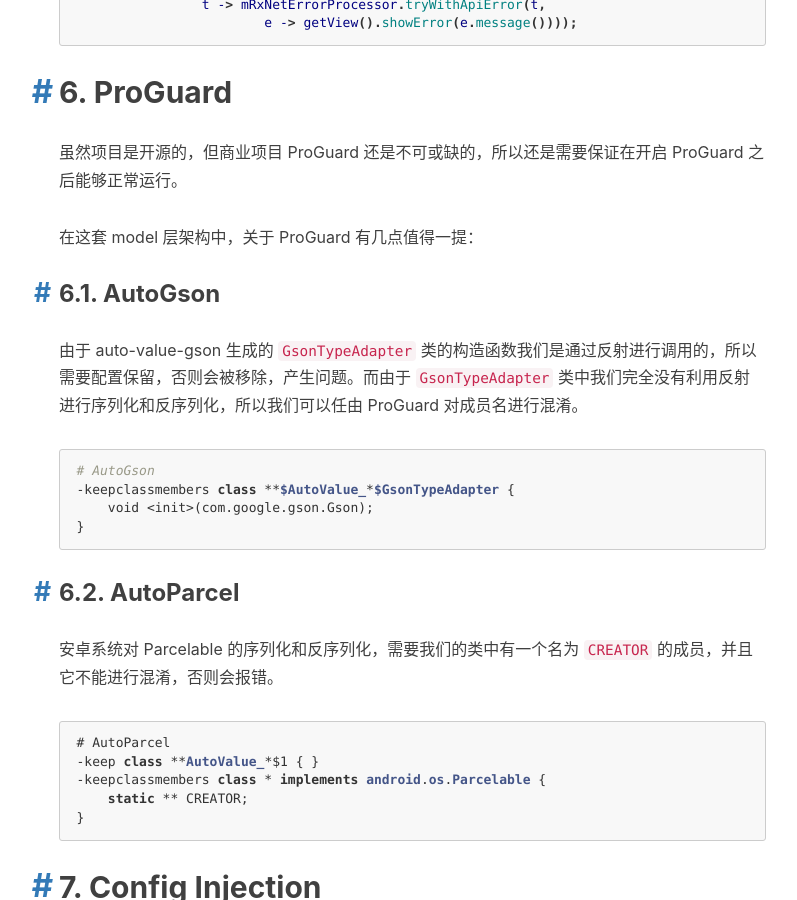
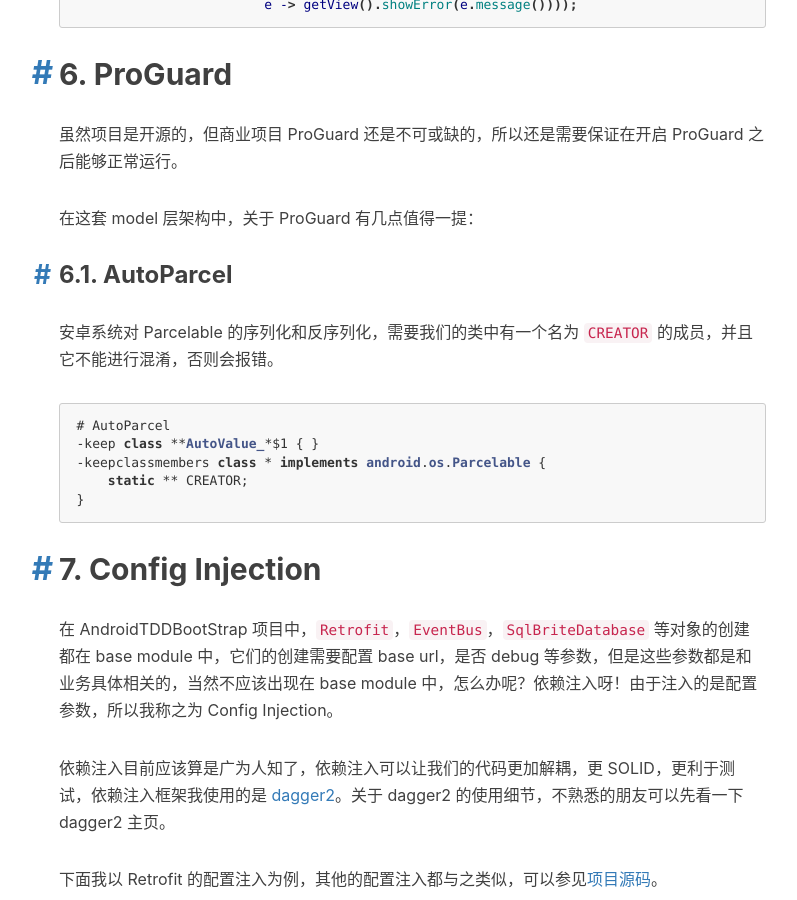
Before and after one commit to anzhidabai/Piasy.github.io, a Jekyll site: the page built from _posts/2016-05-12-Perfect-Android-Model-Layer-2.md, in a window 1280 px wide and 900 px high, scrolled down 8694 px. Shown: the whole window, without its empty margins (206-1003 px from the left). Built offline with Jekyll 4.4.1, drawn with Linux system fonts in a browser that asks for light colours; comment, search, counter and statistics services are not loaded; some of the changed text lies outside the part shown.

Commit message:
update content

```diff
--- a/_posts/2016-05-12-Perfect-Android-Model-Layer-2.md
+++ b/_posts/2016-05-12-Perfect-Android-Model-Layer-2.md
@@ -44,7 +44,6 @@ tags:
 
 ~~~ java
 @AutoValue
-@AutoGson(AutoValue_GithubUser.GsonTypeAdapter.class)
 public abstract class GithubUser implements GithubUserModel, Parcelable {
     // ...
 }
@@ -313,17 +312,7 @@ mGithubUserDao.searchUser(query)
 
 在这套 model 层架构中，关于 ProGuard 有几点值得一提：
 
-### 6.1. AutoGson
-由于 auto-value-gson 生成的 `GsonTypeAdapter` 类的构造函数我们是通过反射进行调用的，所以需要配置保留，否则会被移除，产生问题。而由于 `GsonTypeAdapter` 类中我们完全没有利用反射进行序列化和反序列化，所以我们可以任由 ProGuard 对成员名进行混淆。
-
-~~~
-# AutoGson
--keepclassmembers class **$AutoValue_*$GsonTypeAdapter {
-    void <init>(com.google.gson.Gson);
-}
-~~~
-
-### 6.2. AutoParcel
+### 6.1. AutoParcel
 安卓系统对 Parcelable 的序列化和反序列化，需要我们的类中有一个名为 `CREATOR` 的成员，并且它不能进行混淆，否则会报错。
 
 ~~~
```
Also changed, not shown: other parts of _posts/2016-05-12-Perfect-Android-Model-Layer-2.md (+2 -4 lines).
